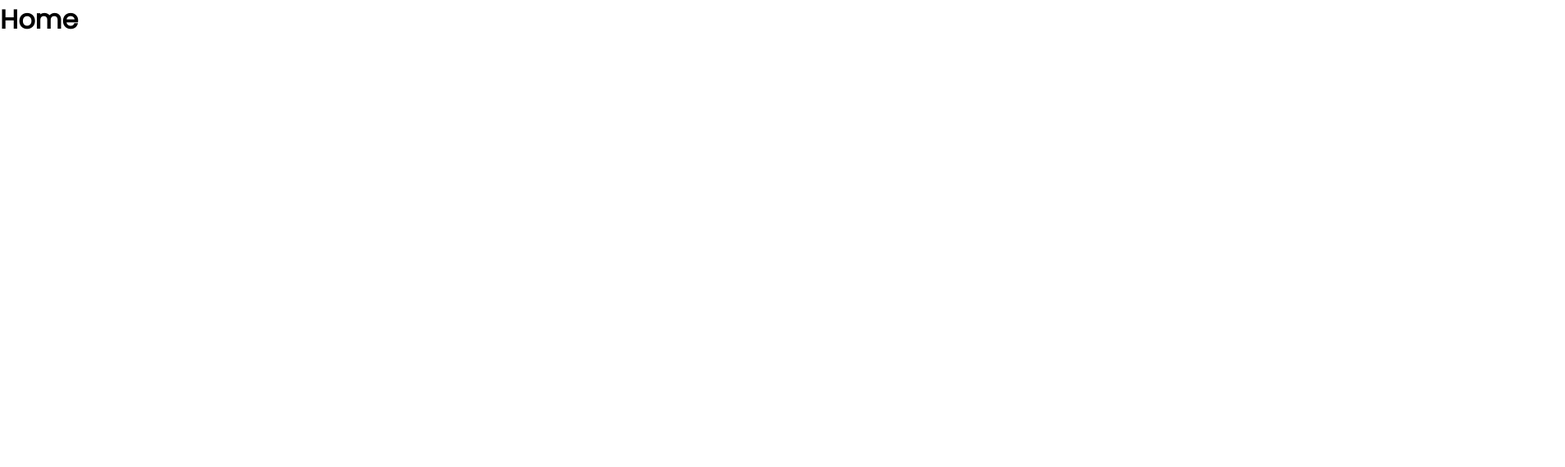
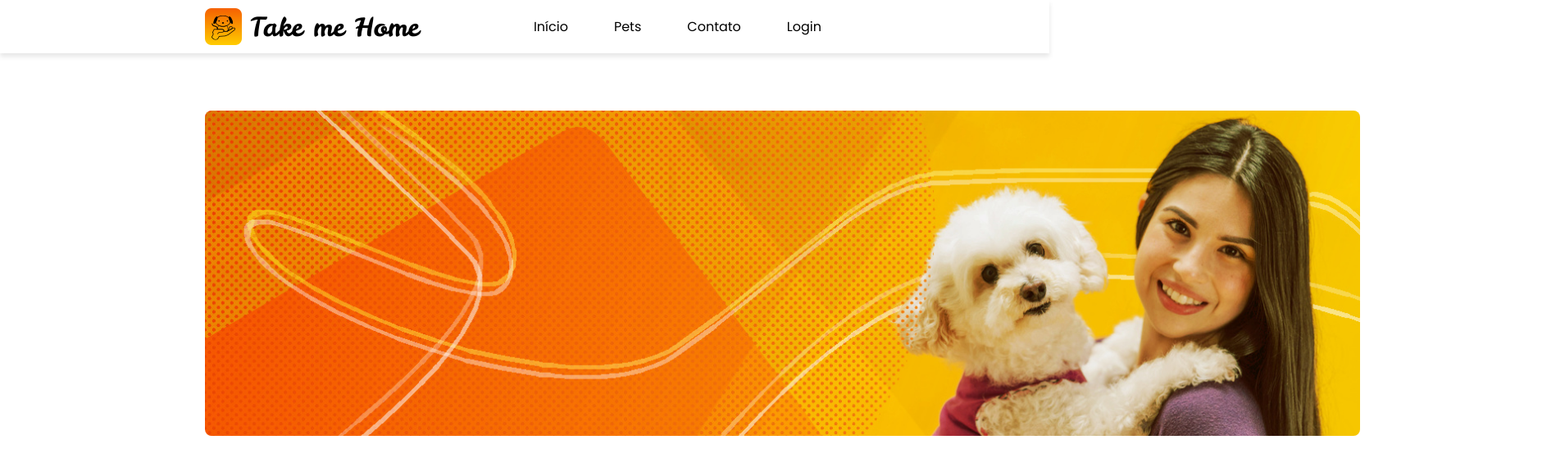
Before and after one commit to wellison-md/take-me-home, a React (Create React App) app in the folder frontend/: page / in a window 1280 px wide. Shown: the top 570 px of the page at 82% size, 1909 px wide, since content can reach past the window. Built offline with nearby package versions, Linux system fonts and the light colour scheme.

Commit message:
:zap: feat: include header-comp

```diff
--- a/frontend/src/pages/home/index.js
+++ b/frontend/src/pages/home/index.js
@@ -1,5 +1,11 @@
+import Header from "../../components/common/header";
+import Hero from "../../components/common/hero";
+
 export default function Home() {
   return (
-    <h1>Home</h1>
+    <>
+      <Header />
+      <Hero />
+    </>
   );
 }
```
